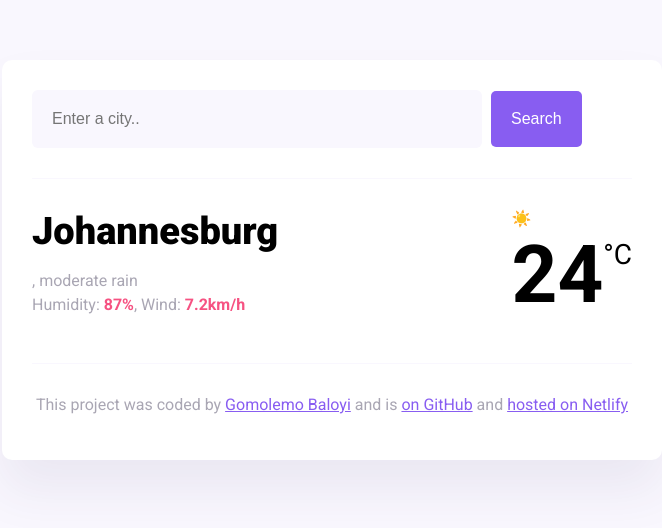
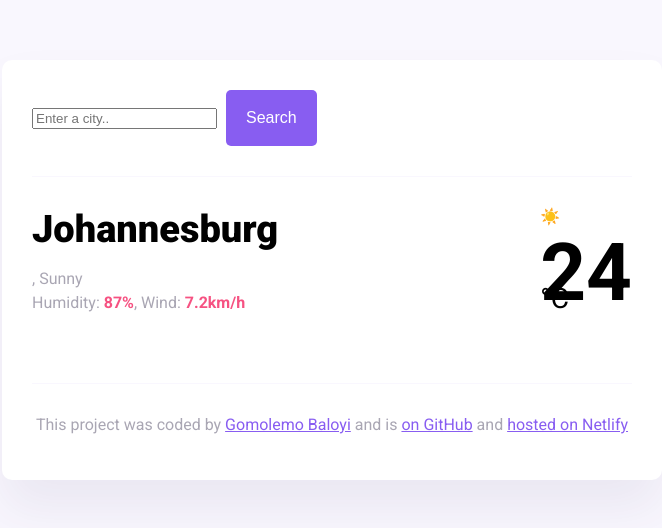
Before and after one commit to Gomolemo001/my_weather_application, a website built with Parcel: page index.html in a window 1280 px wide. Shown: the whole page, without its empty margins (308-970 px from the left). Built offline with nearby package versions, Linux system fonts and the light colour scheme.

Commit message:
Update index.html

```diff
--- a/index.html
+++ b/index.html
@@ -21,8 +21,8 @@
             type="search"
             placeholder="Enter a city.."
             required
-            class="search-input"
-            id="search-input"
+            id="search-form-input"
+            class="search-form-input"
           />
           <input type="submit" value="Search" class="search-button" />
         </form>
@@ -34,15 +34,15 @@
             <p class="current-details">
               <span id="time"></span>,
               <span id="description"></span>
-              moderate rain <br />
+              Sunny <br />
               Humidity: <strong id="humidity">87%</strong>, Wind:
               <strong id="wind-speed">7.2km/h</strong>
             </p>
           </div>
           <div class="current-temperature-container">
-            <div id="current-temperature-icon">☀️</div
-            ><span class="current-temperature-value" id="current-temperature"
-              >24</span
+            <div id="icon">☀️</div
+            ><div class="current-temperature-value" id="temperature"
+              >24</div
             ><span class="current-temperature-unit">°C</span>
           </div>
         </div>
```
